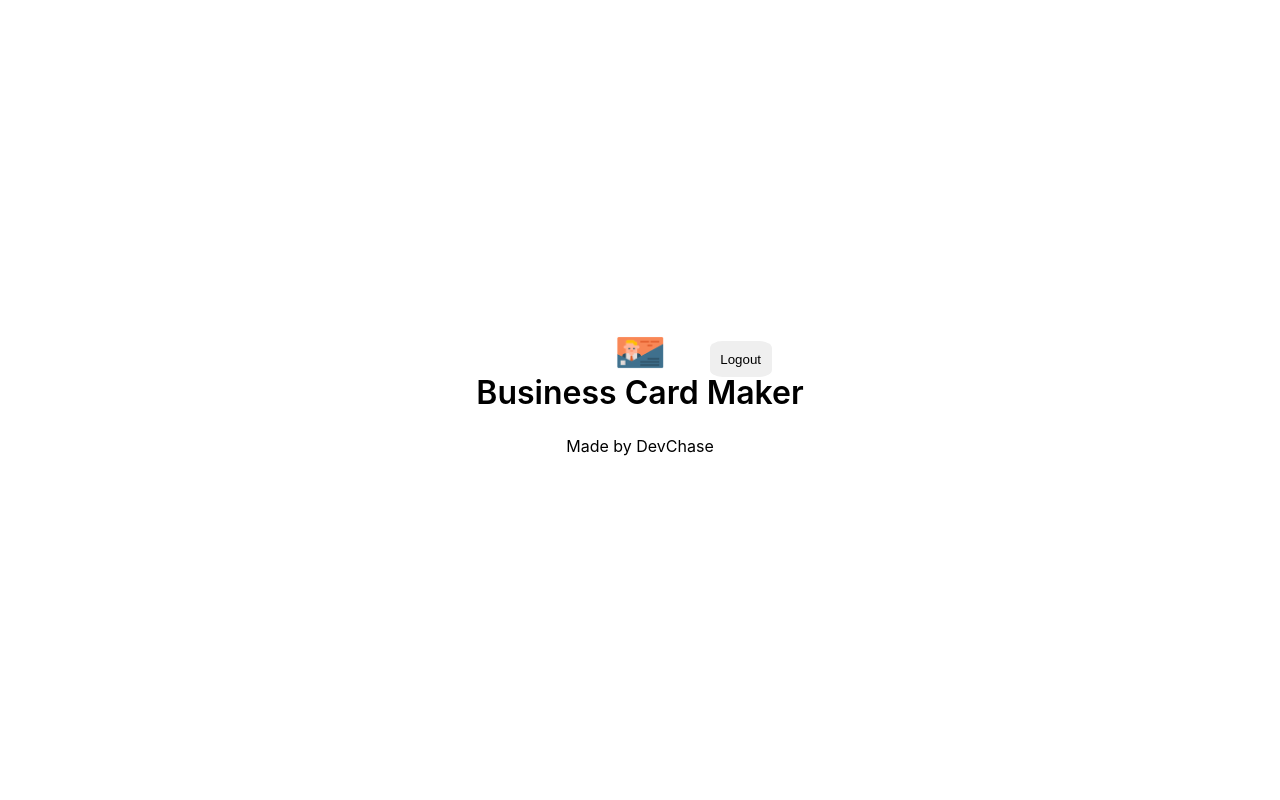
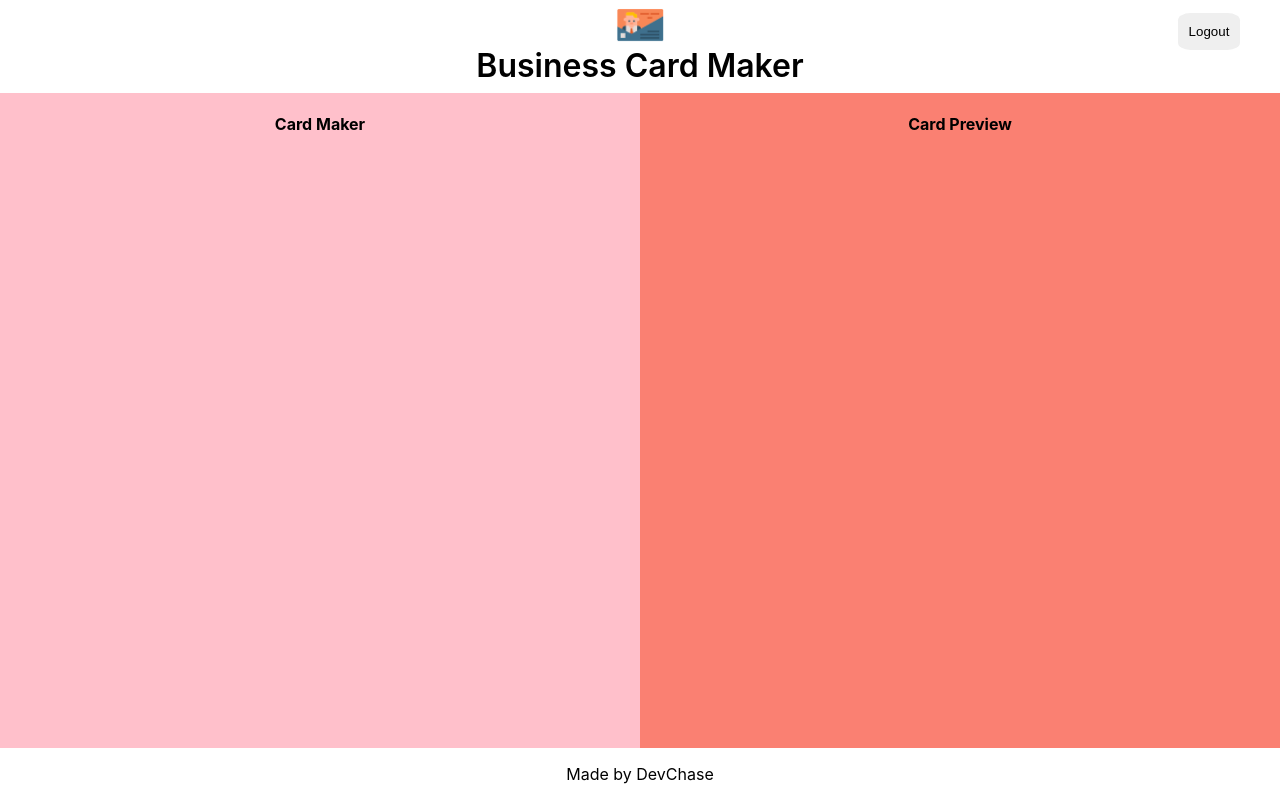
Before and after one commit to Chase0115/card-maker-clone, a React (Create React App) app: page /main in a window 1280 px wide. Built offline with nearby package versions, Linux system fonts and the light colour scheme; no server answers; sample sign-in values are in the browser's storage.

Commit message:
add editor and preview

```diff
--- /dev/null
+++ b/src/components/editor/editor.jsx
@@ -0,0 +1,10 @@
+import React from 'react';
+import styles from './editor.module.css'
+
+const Editor = (props) =>
+  <section className={styles.editor}>
+    <h1 className={styles.title}>Card Maker</h1>
+  </section>
+
+
+export default Editor;
--- /dev/null
+++ b/src/components/editor/editor.module.css
@@ -0,0 +1,13 @@
+@value makerGreen from '../../common/colors.css';
+
+.editor {
+  flex-basis: 50%;
+  background-color: pink;
+}
+
+.title {
+  width: 100%;
+  text-align: center;
+  margin-bottom: 1em;
+  color: makerGreen;
+}
--- a/src/components/main/main.jsx
+++ b/src/components/main/main.jsx
@@ -3,6 +3,8 @@
 import Header from '../header/header';
 import styles from './main.module.css'
 import { useNavigate } from 'react-router-dom';
+import Editor from '../editor/editor';
+import Preview from '../preview/preview';
 
 const Main = ({ authService }) => {
   const navigate = useNavigate();
@@ -20,8 +22,12 @@
   })
 
   return (
-    <section className={styles.main}>
+    <section className={styles.maker}>
       <Header onLogout={onLogout}/>
+      <section className={styles.container}>
+        <Editor />
+        <Preview />
+      </section>
       <Footer />
     </section>
   )
--- a/src/components/main/main.module.css
+++ b/src/components/main/main.module.css
@@ -1 +1,22 @@
-@value makerWhite from '../../common/colors.css'
+@value makerWhite, makerGreen from '../../common/colors.css';
+@value mediaQuery from '../../common/size.css';
+
+
+.maker {
+  width: 100%;
+  height: 100%;
+  display: flex;
+  flex-direction: column;
+}
+
+.container {
+  flex: 1;
+  background-color: makerWhite;
+  display: flex;
+}
+
+@media screen and (max-width: mediaQuery) {
+  .container {
+    flex-direction: column;
+  }
+}
--- /dev/null
+++ b/src/components/preview/preview.jsx
@@ -0,0 +1,7 @@
+import React from 'react';
+import styles from './preview.module.css'
+
+const Preview = (props) => <section className={styles.preview}>
+  <h1 className={styles.title}>Card Preview</h1>
+</section>
+export default Preview;
--- /dev/null
+++ b/src/components/preview/preview.module.css
@@ -0,0 +1,13 @@
+@value makerGreen from '../../common/colors.css';
+
+.preview {
+  flex-basis: 50%;
+  background-color: salmon;
+}
+
+.title {
+  width: 100%;
+  text-align: center;
+  margin-bottom: 1em;
+  color: makerGreen;
+}
```
